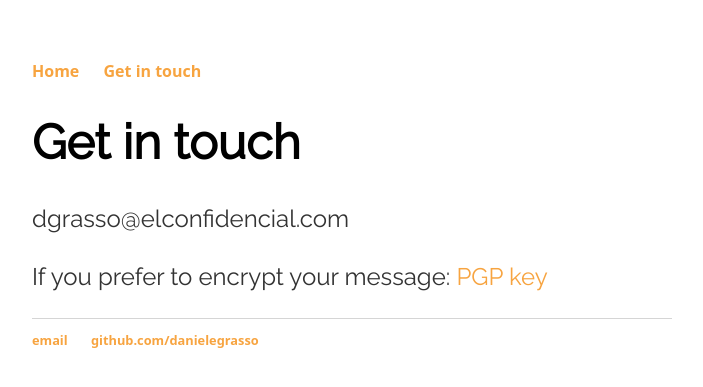
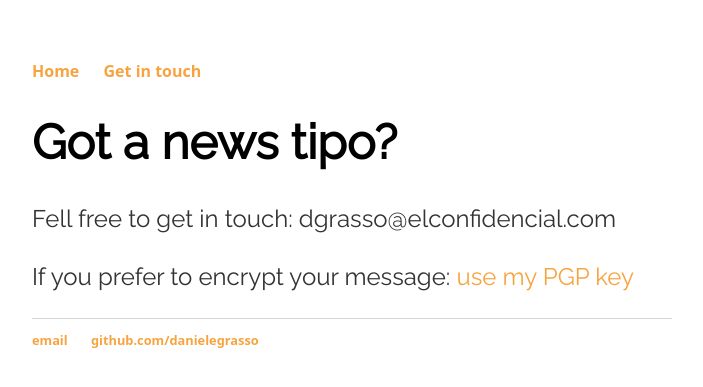
Before and after one commit to danielegrasso/danielegrasso.github.io, a Jekyll site: the page built from about/index.html, in a window 1280 px wide. Shown: the top 387 px of the page, without its empty margins (288-991 px from the left). Built offline with Jekyll 4.4.1, drawn with Linux system fonts in a browser that asks for light colours.

Commit message:
Update index.html

```diff
--- a/about/index.html
+++ b/about/index.html
@@ -1,7 +1,7 @@
 ---
 layout: default
-title: Get in touch
+title: Got a news tipo?
 ---
 <h1>{{ page.title }}</h1>
-<p>dgrasso@elconfidencial.com </p>
-<p>If you prefer to encrypt your message: <a href="https://pgp.mit.edu/pks/lookup?op=get&search=0xB36DDBB2D699885E" target="_blank">PGP key</a></p>
+<p>Fell free to get in touch: dgrasso@elconfidencial.com </p>
+<p>If you prefer to encrypt your message: <a href="https://pgp.mit.edu/pks/lookup?op=get&search=0xB36DDBB2D699885E" target="_blank">use my PGP key</a></p>
```
